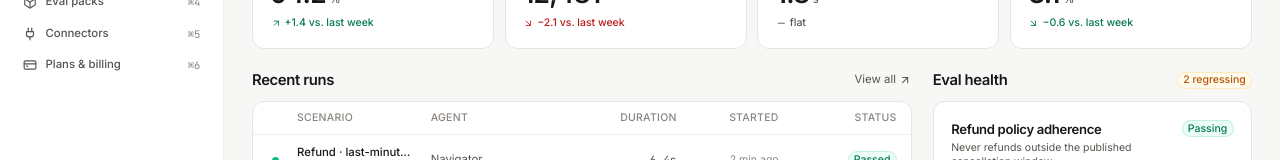
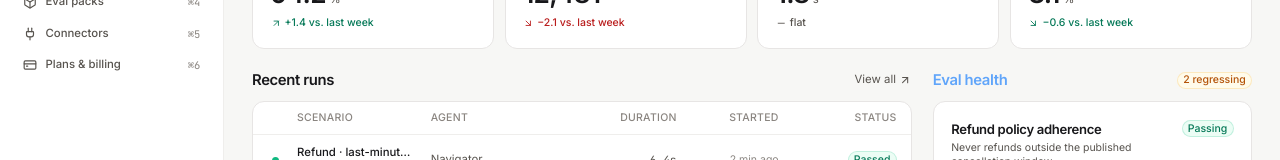
Before and after one commit to Soffi-Originals/crucible-demo, a React (Vite) app: page / in a window 1280 px wide. Shown: the part 207-367 px from the top of the page. Built offline with nearby package versions, Linux system fonts and the light colour scheme.

Commit message:
AI: Update src/pages/OverviewPage.tsx

```diff
--- a/src/pages/OverviewPage.tsx
+++ b/src/pages/OverviewPage.tsx
@@ -99,7 +99,7 @@ export function OverviewPage() {
 
         <div className="flex flex-col gap-3">
           <div className="flex items-center justify-between">
-            <Heading as="h2" size="md" weight="semibold">
+            <Heading as="h2" size="md" weight="semibold" className="text-[#60A5FA]">
               Eval health
             </Heading>
             <Badge variant="warning" size="sm" shape="pill">
```
